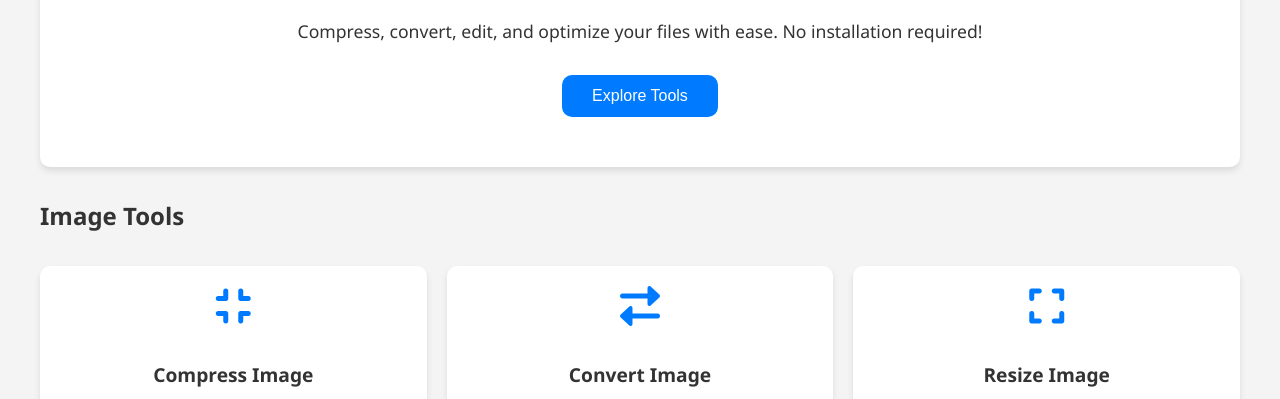
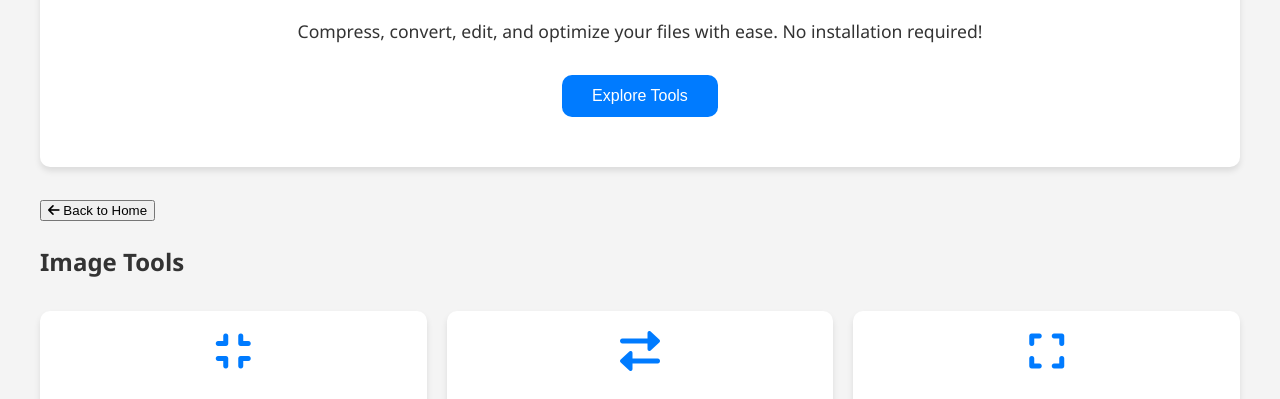
Before and after one commit to MdRashid69/Tools, a plain HTML site: page index.html in a window 1280 px wide. Shown: the part 401-800 px from the top of the page. Drawn offline with Linux system fonts and the light colour scheme.

Commit message:
Update index.html

```diff
--- a/index.html
+++ b/index.html
@@ -298,6 +298,10 @@
             <button class="cta-button" id="explore-tools">Explore Tools</button>
         </section>
 
+         <button class="back-button" onclick="window.location.href='index.html'">
+            <i class="fas fa-arrow-left"></i> Back to Home
+        </button>
+
         <section id="image-tools">
             <h2>Image Tools</h2>
             <div class="tools-grid">
```
